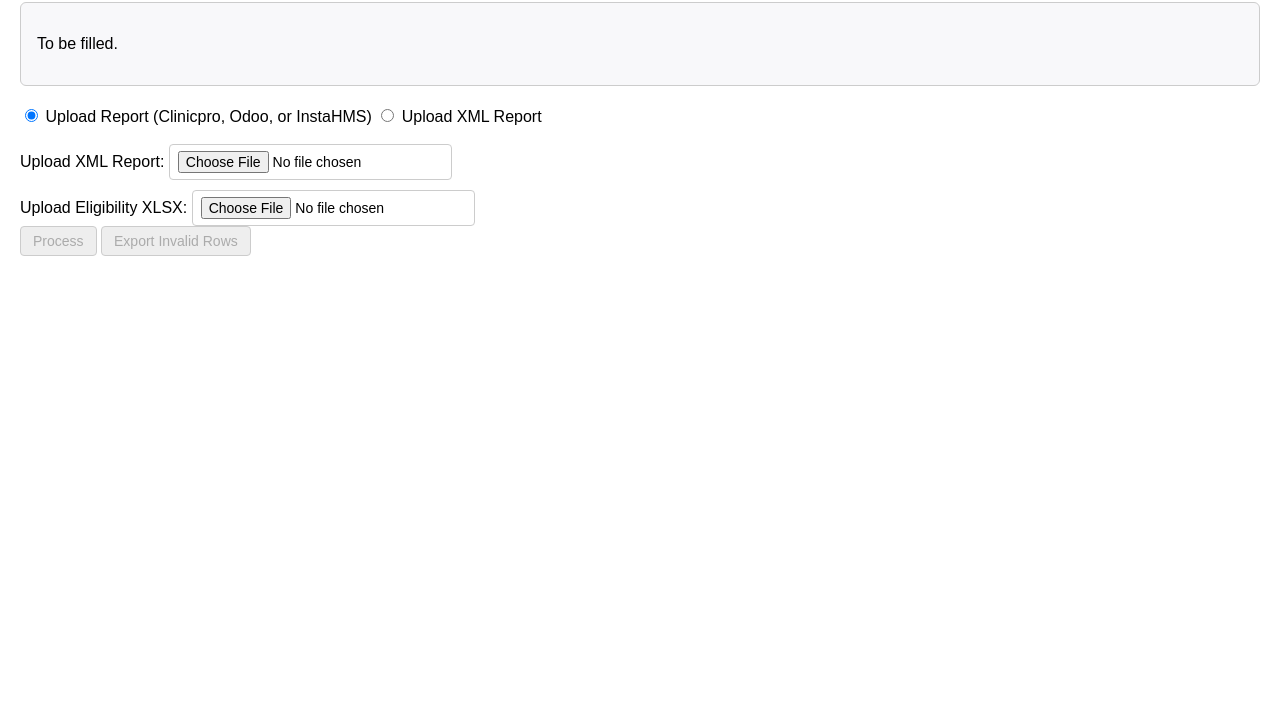
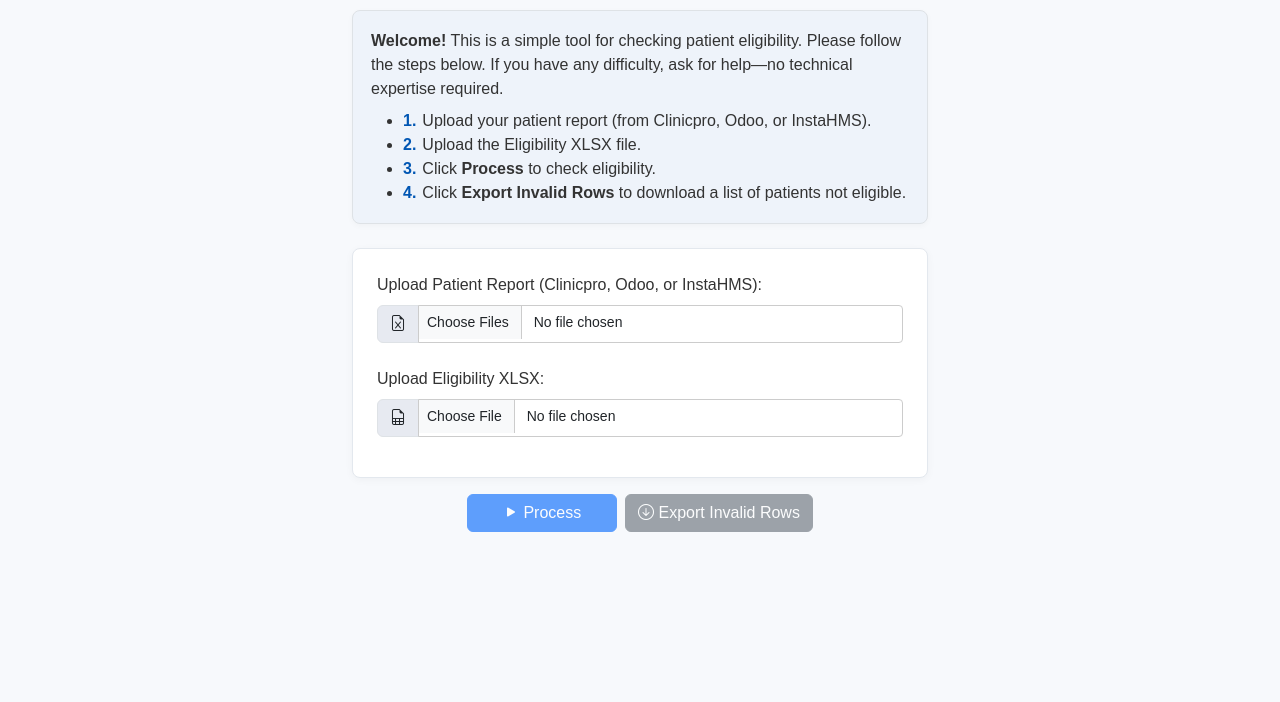
Before and after one commit to EvacionSaraak/Eligibility-Checking, a plain HTML site: page elig.html in a window 1280 px wide. Shown: the part 98-800 px from the top of the page. Drawn offline with nearby package versions, Linux system fonts and the light colour scheme; some packages are replaced by stand-ins of ours; a script that the page names is missing.

Commit message:
Enhance eligibility checker layout with Bootstrap
Added Bootstrap CSS for styling and improved layout with new elements and classes.

```diff
--- a/elig.html
+++ b/elig.html
@@ -3,45 +3,121 @@
 <head>
   <meta charset="UTF-8">
   <title>Eligibility Checker</title>
+  <!-- Bootstrap CSS -->
+  <link href="https://cdn.jsdelivr.net/npm/bootstrap@5.3.3/dist/css/bootstrap.min.css" rel="stylesheet">
   <link rel="stylesheet" href="tables.css">
   <script src="https://cdnjs.cloudflare.com/ajax/libs/xlsx/0.18.5/xlsx.full.min.js"></script>
+  <style>
+    body {
+      background-color: #f7f9fc;
+    }
+    .page-title {
+      color: #0056b3;
+      margin-top: 24px;
+      font-weight: 700;
+      letter-spacing: 1px;
+      text-align: center;
+    }
+    #explanation {
+      background: #eef3fa;
+      border-radius: 8px;
+      border: 1px solid #dee2e6;
+      box-shadow: 0 2px 6px rgba(0,0,0,.03);
+      padding: 18px;
+      margin-bottom: 25px;
+      color: #333;
+    }
+    .form-label {
+      font-weight: 500;
+      color: #333;
+    }
+    .input-group-text {
+      background: #e7eaf1;
+    }
+    .file-upload-area {
+      padding: 24px;
+      background: #fff;
+      border-radius: 8px;
+      box-shadow: 0 2px 8px rgba(0,0,0,.04);
+      border: 1px solid #e3e8ee;
+      margin-bottom: 18px;
+    }
+    .btn-primary, .btn-secondary {
+      min-width: 150px;
+    }
+    #uploadStatus {
+      min-height: 24px;
+    }
+    #results {
+      padding-bottom: 32px;
+    }
+    .step-number {
+      font-weight: 600;
+      color: #0056b3;
+      margin-right: 6px;
+    }
+    @media (max-width: 600px) {
+      .btn-primary, .btn-secondary {
+        min-width: 100px;
+      }
+      .file-upload-area {
+        padding: 14px;
+      }
+      #explanation {
+        padding: 13px;
+      }
+    }
+  </style>
 </head>
 <body>
-  <h1>Eligibility Checker</h1>
+  <div class="container" style="max-width: 600px;">
+    <h1 class="page-title">Eligibility Checker</h1>
+
     <!-- Explanation Box -->
-  <div id="explanation" style="border:1px solid #ccc; border-radius:6px; padding:16px; background:#f8f8fa; margin-bottom:20px;">
-    <p>To be filled.</p>
+    <div id="explanation" class="mb-4 mt-3">
+      <b>Welcome!</b> This is a simple tool for checking patient eligibility. Please follow the steps below. If you have any difficulty, ask for help—no technical expertise required.
+      <ul class="mb-0 mt-2">
+        <li><span class="step-number">1.</span>Upload your patient report (from Clinicpro, Odoo, or InstaHMS).</li>
+        <li><span class="step-number">2.</span>Upload the Eligibility XLSX file.</li>
+        <li><span class="step-number">3.</span>Click <b>Process</b> to check eligibility.</li>
+        <li><span class="step-number">4.</span>Click <b>Export Invalid Rows</b> to download a list of patients not eligible.</li>
+      </ul>
     </div>
 
-  <div>
-    <label>
-      <input type="radio" name="reportSource" value="xls" checked>
-      Upload Report (Clinicpro, Odoo, or InstaHMS)
-    </label>
-    <label>
-      <input type="radio" name="reportSource" value="xml">
-      Upload XML Report
-    </label>
+    <form>
+      <div class="file-upload-area mb-3">
+        <div class="mb-4">
+          <label for="reportFileInput" class="form-label">Upload Patient Report (Clinicpro, Odoo, or InstaHMS):</label>
+          <div class="input-group">
+            <span class="input-group-text"><i class="bi bi-file-earmark-excel"></i></span>
+            <input type="file" class="form-control" id="reportFileInput" multiple accept=".xls,.xlsx,.csv">
           </div>
-  <br>
-  <div id="xmlReportInputGroup">
-    <label for="xmlFileInput">Upload XML Report:</label>
-    <input type="file" id="xmlFileInput" accept=".xml"/>
         </div>
-  <div id="reportInputGroup" style="display:none;">
-    <label for="reportInputGroup">Upload Report (Clinicpro, Odoo, or InstaHMS):</label>
-    <input type="file" id="reportFileInput" multiple accept=".xls,.xlsx,.csv" />
+        <div class="mb-3">
+          <label for="eligibilityFileInput" class="form-label">Upload Eligibility XLSX:</label>
+          <div class="input-group">
+            <span class="input-group-text"><i class="bi bi-file-earmark-spreadsheet"></i></span>
+            <input type="file" class="form-control" id="eligibilityFileInput" accept=".xlsx">
           </div>
-  <div id="eligibilityInputGroup" style="margin-top:10px;">
-    <label for="eligibilityFileInput">Upload Eligibility XLSX:</label>
-    <input type="file" id="eligibilityFileInput" accept=".xlsx"/>
         </div>
-  <div>
-    <button id="processBtn" disabled>Process</button>
-    <button id="exportInvalidBtn" disabled>Export Invalid Rows</button>
       </div>
-  <div id="uploadStatus" style="margin-top:12px; color:#0074D9;"></div>
-  <div id="results" style="margin-top:20px;"></div>
+
+      <div class="d-flex gap-2 mb-2 justify-content-center">
+        <button type="button" id="processBtn" class="btn btn-primary" disabled>
+          <i class="bi bi-play-fill"></i> Process
+        </button>
+        <button type="button" id="exportInvalidBtn" class="btn btn-secondary" disabled>
+          <i class="bi bi-arrow-down-circle"></i> Export Invalid Rows
+        </button>
+      </div>
+      <div id="uploadStatus" class="mt-2 text-primary fs-6 text-center"></div>
+    </form>
+
+    <div id="results" style="margin-top:24px;"></div>
+  </div>
+
+  <!-- Bootstrap Icons CDN -->
+  <link rel="stylesheet" href="https://cdn.jsdelivr.net/npm/bootstrap-icons@1.11.1/font/bootstrap-icons.css">
   <script src="checker_elig.js"></script>
   <script src="table_clipboard.js"></script>
 </body>
```
Lines whose indentation alone changed are shown as unchanged.
